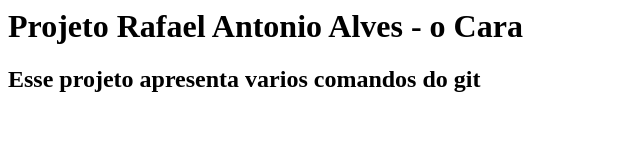
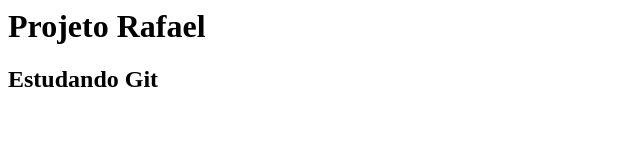
Before and after one commit to leafar1982/testegit, a plain HTML site: page index.html in a window 1280 px wide. Shown: the whole page, without its empty margins (0-640 px from the left). Drawn offline with Linux system fonts and the light colour scheme.

Commit message:
Versao no github

```diff
--- a/index.html
+++ b/index.html
@@ -3,9 +3,9 @@
     <title>Curso Git Alura</title>
 </head>
 <body>
-    <h1>Projeto Rafael Antonio Alves - o Cara</h1>
+    <h1>Projeto Rafael</h1>
 
-    <h2>Esse projeto apresenta varios comandos do git</h2>
+    <h2>Estudando Git</h2>
 </body>
 
 
```
